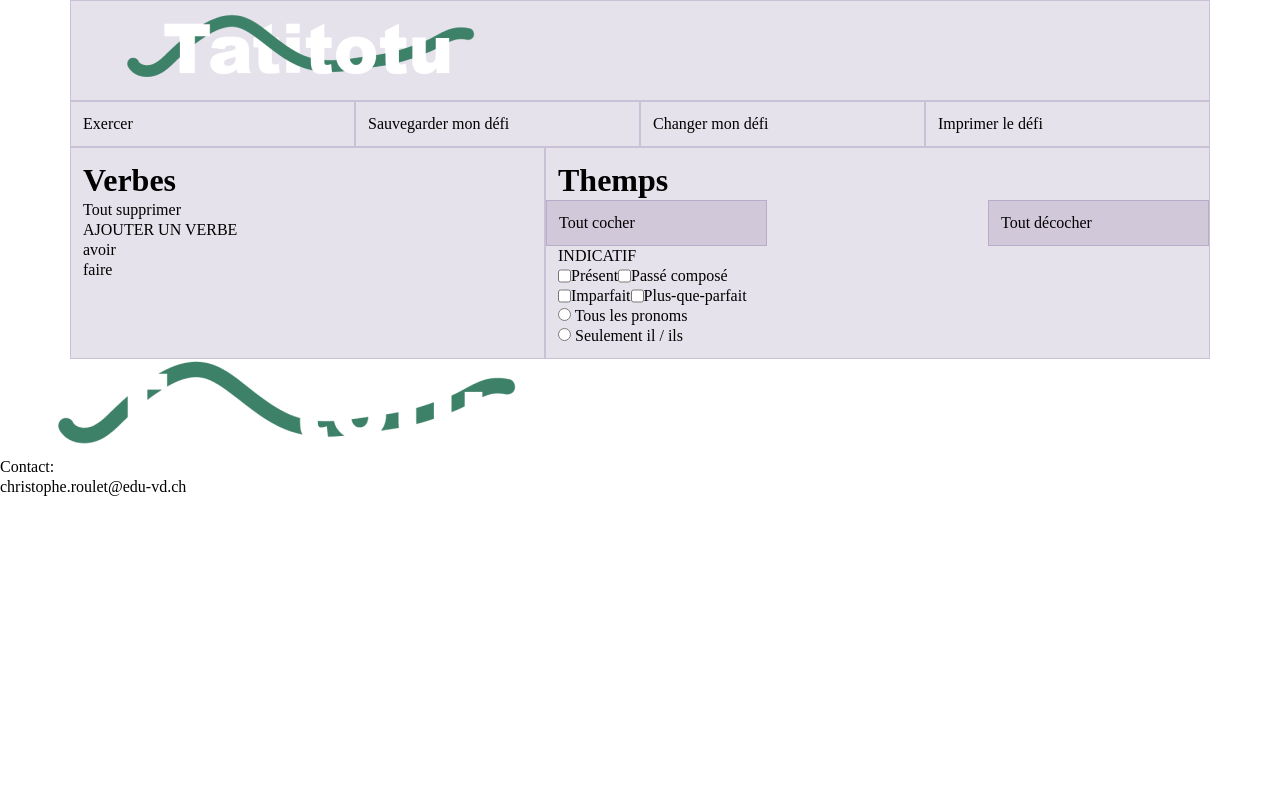
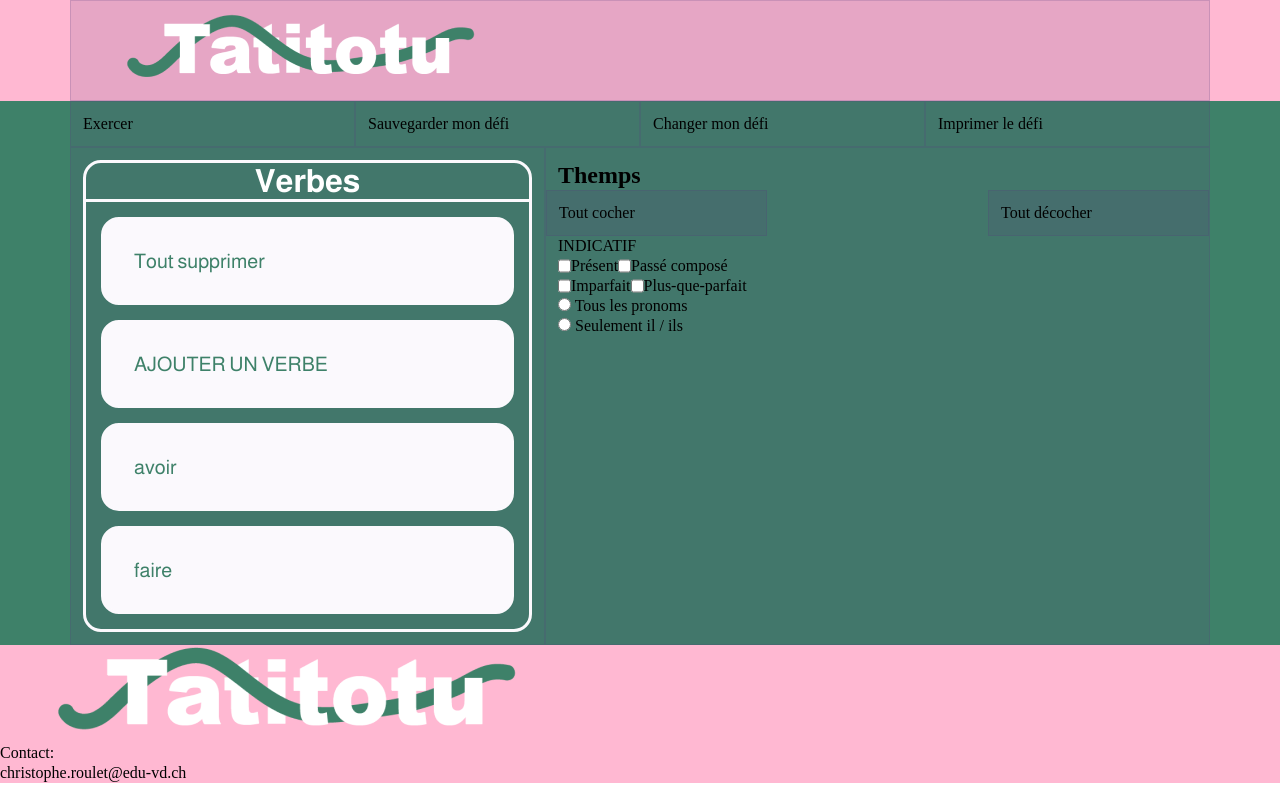
Before and after one commit to joelleoberson/tatitotu, a website built with Parcel: page src/index.html in a window 1280 px wide. Built offline with nearby package versions, Linux system fonts and the light colour scheme.

Commit message:
debut de la section verbe

```diff
--- a/src/index.html
+++ b/src/index.html
@@ -5,6 +5,12 @@
     <title>eikon parcel starter</title>
     <meta name="viewport" content="width=device-width, initial-scale=1.0" />
     <link rel="stylesheet" href="scss/main.scss" />
+    <link rel="preconnect" href="https://fonts.googleapis.com" />
+    <link rel="preconnect" href="https://fonts.gstatic.com" crossorigin />
+    <link
+      href="https://fonts.googleapis.com/css2?family=Almarai:wght@300;400;700;800&display=swap"
+      rel="stylesheet"
+    />
   </head>
   <body>
     <header>
@@ -17,6 +23,7 @@
       </div>
     </header>
 
+    <main>
       <div class="container">
         <div class="row">
           <div class="col-3">
@@ -37,15 +44,17 @@
       <div class="container">
         <div class="row">
           <div class="col-5">
-          <h1>Verbes</h1>
+            <div class="verb">
+              <h2>Verbes</h2>
               <p>Tout supprimer</p>
               <p>AJOUTER UN VERBE</p>
               <p>avoir</p>
               <p>faire</p>
             </div>
+          </div>
 
           <div class="col-7">
-          <h1>Themps</h1>
+            <h2>Themps</h2>
             <div class="row">
               <div class="col-4">
                 <p>Tout cocher</p>
@@ -92,6 +101,7 @@
           </div>
         </div>
       </div>
+    </main>
 
     <footer>
       <img src="img/logo-2.png" alt="" />
--- a/src/scss/_base.scss
+++ b/src/scss/_base.scss
@@ -47,6 +47,10 @@ video {
   border: 1px solid rgba(86, 61, 124, 0.2);
 }
 
+main {
+  background: #3e8169;
+}
+
 /* ====================================
 // base rules
 // ==================================== */
--- a/src/scss/modules/_footer.scss
+++ b/src/scss/modules/_footer.scss
@@ -0,0 +1,3 @@
+footer {
+  background: #ffb8d2;
+}
--- a/src/scss/modules/_header.scss
+++ b/src/scss/modules/_header.scss
@@ -0,0 +1,3 @@
+header {
+  background: #ffb8d2;
+}
--- a/src/scss/modules/_verb.scss
+++ b/src/scss/modules/_verb.scss
@@ -0,0 +1,33 @@
+.verb {
+  border-radius: 18px;
+  border: 3px solid var(--blanc, #fbf9fd);
+}
+
+.verb h2 {
+  color: #fff;
+  text-align: center;
+  font-family: Almarai;
+  font-size: 32px;
+  font-style: normal;
+  font-weight: 700;
+  line-height: normal;
+  border-bottom: 3px solid var(--blanc, #fbf9fd);
+}
+
+.verb hr {
+  stroke: var(--blanc, #fbf9fd);
+}
+
+.verb p {
+  color: var(--vert, #3e8169);
+  font-family: Almarai;
+  font-size: 20px;
+  font-style: normal;
+  font-weight: 400;
+  line-height: normal;
+  border-radius: 18px;
+  border: 3px solid var(--blanc, #fbf9fd);
+  background: var(--blanc, #fbf9fd);
+  margin: 15px;
+  padding: 30px;
+}
```
Lines whose indentation alone changed are shown as unchanged.
